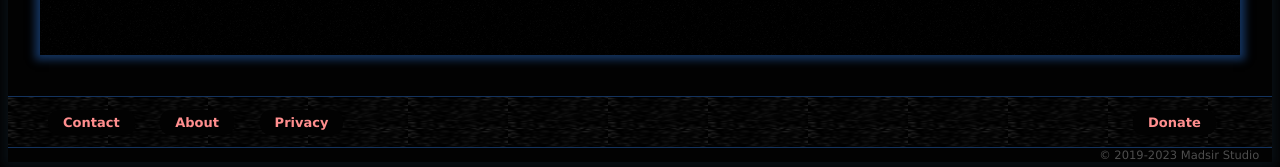
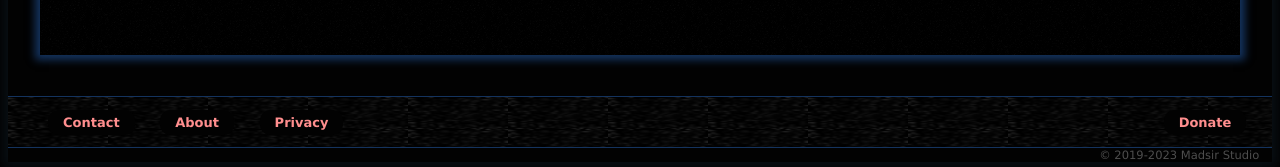
Before and after one commit to Madsir/madsirstudio.github.io, a Jekyll site: the page built from contact/index.html, in a window 1280 px wide. Shown: the part 923-1090 px from the top of the page. Built offline with Jekyll 4.4.1, drawn with Linux system fonts in a browser that asks for light colours.

Commit message:
Update default.html

```diff
--- a/_layouts/default.html
+++ b/_layouts/default.html
@@ -24,7 +24,6 @@
 .rightO {
    margin-top: 0;
    margin-left: auto;
-   margin-right: 2.5%;
 }
 .dropup {
   display: table-cell;
@@ -41,6 +40,7 @@
   padding:10px 20px;
   border-radius:10px;
   list-style: none;
+  left: auto;
 }
 .dropup:hover .dropup-content {
   display: block;
@@ -58,10 +58,6 @@
   border-radius:10px;
   text-shadow: 0 0 2px 1px #ff8e8e;
   background-color: #020202;
-}
- ul > li:last-child ul{
-  right: 4px;
-  left: auto;
 }
 .dropdown {
   display: table-cell;
```
